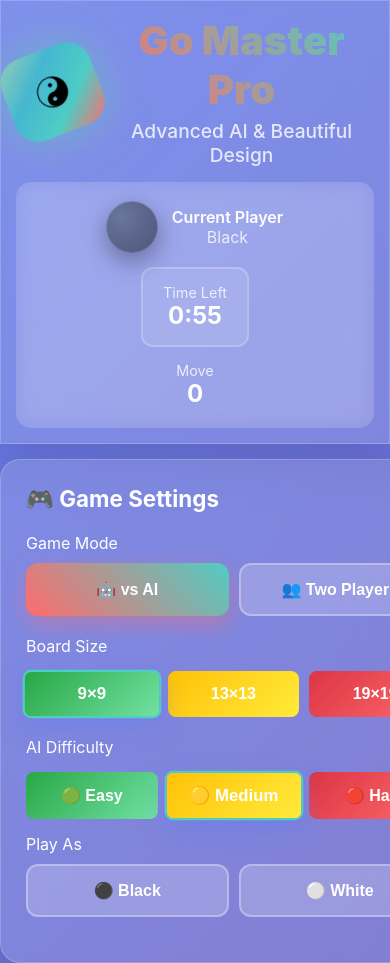
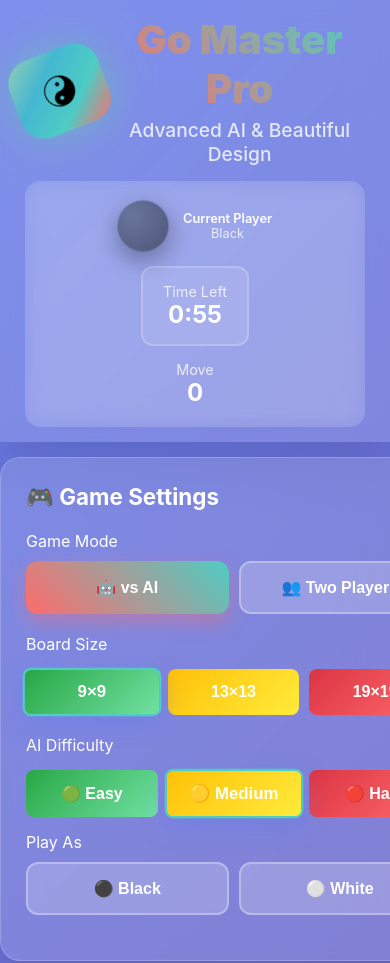
Before and after one commit to anh627/hhhhhhh, a plain HTML site: page index.html in a window 390 px wide. Shown: the top 963 px of the page. Drawn offline with Linux system fonts and the light colour scheme.

Commit message:
Update index.html

```diff
--- a/index.html
+++ b/index.html
@@ -97,17 +97,20 @@
             to { opacity: 1; transform: translateY(0); }
         }
 
+      /* CSS cho container */
 .container {
- max-width: 1400px; /* Giữ nguyên để giới hạn chiều rộng trên máy tính */
+    max-width: 1400px; /* Giới hạn chiều rộng trên máy tính */
     margin: 0 auto; /* Căn giữa trên máy tính */
     padding: 20px; /* Padding mặc định */
     position: relative;
     z-index: 1;
- box-sizing: border-box; /* Đảm bảo padding không làm tràn chiều rộng */
-}
-
+    box-sizing: border-box;
+    width: 100%; /* Đảm bảo container luôn chiếm hết chiều rộng */
+}
+
+/* CSS cho header */
 .header {
- width: 100%; /* Đảm bảo header chiếm hết chiều rộng của container */
+    width: 100%; /* Chiếm hết chiều rộng của container */
     background: rgba(255, 255, 255, 0.15);
     backdrop-filter: blur(20px);
     border: 1px solid rgba(255, 255, 255, 0.2);
@@ -116,50 +119,70 @@
     margin-bottom: 30px;
     animation: slideIn 0.8s ease-out;
     box-shadow: 0 20px 40px rgba(0, 0, 0, 0.1);
- box-sizing: border-box; /* Đảm bảo padding không làm tràn chiều rộng */
-}
-
+    box-sizing: border-box;
+}
+
+/* CSS cho header-content */
 .header-content {
     display: flex;
     justify-content: space-between;
     align-items: center;
     flex-wrap: wrap;
     gap: 20px;
+    width: 100%; /* Đảm bảo header-content chiếm hết chiều rộng */
 }
 
 /* Media query cho thiết bị di động */
 @media (max-width: 768px) {
     .container {
- padding: 0; /* Xóa padding hai bên để chiếm hết chiều rộng */
- margin: 0; /* Xóa margin để header chạm cạnh màn hình */
- width: 100%; /* Đảm bảo container chiếm hết chiều rộng */
+        padding: 0; /* Xóa padding để chạm cạnh màn hình */
+        margin: 0; /* Xóa margin để chạm cạnh màn hình */
+        width: 100%; /* Chiếm hết chiều rộng */
     }
 
     .header {
- border-radius: 0; /* Xóa bo góc để header trải rộng toàn màn hình */
- padding: 15px; /* Giảm padding để tiết kiệm không gian trên di động */
- margin-bottom: 15px; /* Giảm margin-bottom để tránh khoảng trống lớn */
- width: 100%; /* Đảm bảo header chiếm hết chiều rộng */
+        border-radius: 0; /* Xóa bo góc để trải rộng */
+        padding: 15px; /* Giảm padding trên di động */
+        margin-bottom: 15px; /* Giảm margin-bottom */
+        width: 100%; /* Chiếm hết chiều rộng */
+        border: none; /* Xóa viền để header hòa với nền */
     }
 
     .header-content {
- flex-direction: column; /* Xếp dọc các phần tử trên di động */
- align-items: stretch; /* Đảm bảo nội dung trải rộng hết chiều ngang */
- gap: 15px; /* Giảm khoảng cách giữa các phần tử */
+        flex-direction: column; /* Xếp dọc các phần tử */
+        align-items: stretch; /* Trải rộng nội dung */
+        gap: 15px; /* Giảm khoảng cách */
+        padding: 0 10px; /* Thêm padding nhẹ để nội dung không sát cạnh */
     }
 
     .status-panel {
         display: flex;
         justify-content: space-between;
- width: 100%; /* Đảm bảo status-panel chiếm hết chiều rộng */
- gap: 10px; /* Giảm khoảng cách giữa các phần tử trong status-panel */
+        width: 100%; /* Chiếm hết chiều rộng */
+        gap: 10px; /* Giảm khoảng cách giữa các phần tử */
+        padding: 10px; /* Giảm padding bên trong */
     }
 
     .current-player,
     .timer,
     .status-panel > div:last-child {
- flex: 1; /* Chia đều không gian cho các phần tử trong status-panel */
- text-align: center; /* Căn giữa văn bản */
+        flex: 1; /* Chia đều không gian */
+        text-align: center;
+    }
+
+    /* Tối ưu font trên di động */
+    .title {
+        font-size: 2rem; /* Giảm kích thước tiêu đề */
+    }
+    .subtitle {
+        font-size: 0.9rem; /* Giảm kích thước phụ đề */
+    }
+    .status-panel {
+        font-size: 0.8rem; /* Giảm kích thước chữ */
+    }
+    .timer #timerDisplay,
+    .status-panel > div:last-child #moveCount {
+        font-size: 1.2rem; /* Giảm kích thước số đếm */
     }
 }
         .logo-section {
```
Lines whose indentation alone changed are shown as unchanged.
